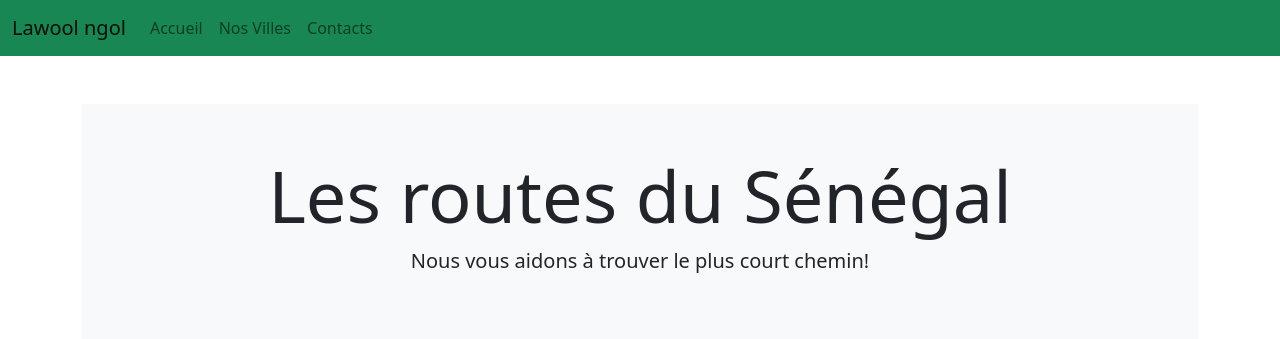
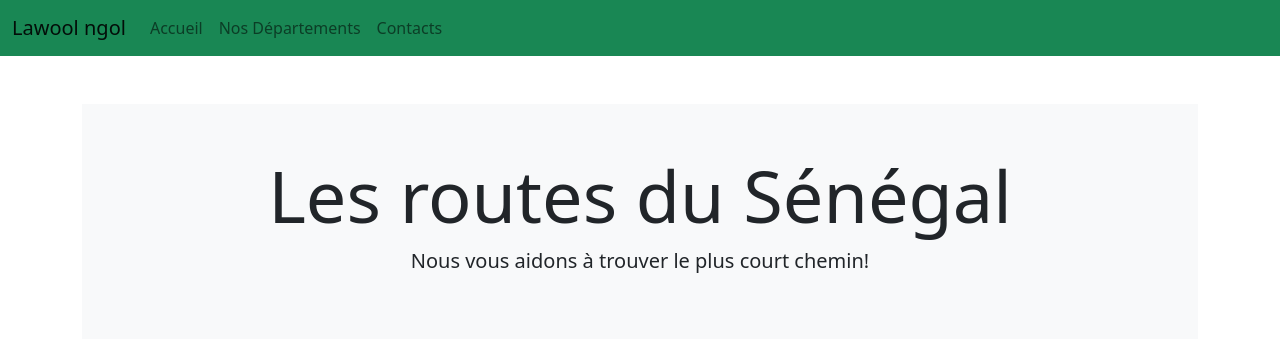
Before and after one commit to mm230/lawool, a Flask app: template templates/after.html in a window 1280 px wide. Shown: the top 339 px of the page. Run offline with Flask 2, Linux system fonts and the light colour scheme; the template is opened without the code that fills it, so the values that code supplies are empty.

Commit message:
change villes en departement

```diff
--- a/templates/after.html
+++ b/templates/after.html
@@ -32,7 +32,7 @@
             <a class="nav-link" href="/">Accueil</a>
           </li>
           <li class="nav-item">
-            <a class="nav-link" href="#">Nos Villes</a>
+            <a class="nav-link" href="#">Nos Départements</a>
           </li>
           <li class="nav-item">
             <a class="nav-link" href="#">Contacts</a>
```
